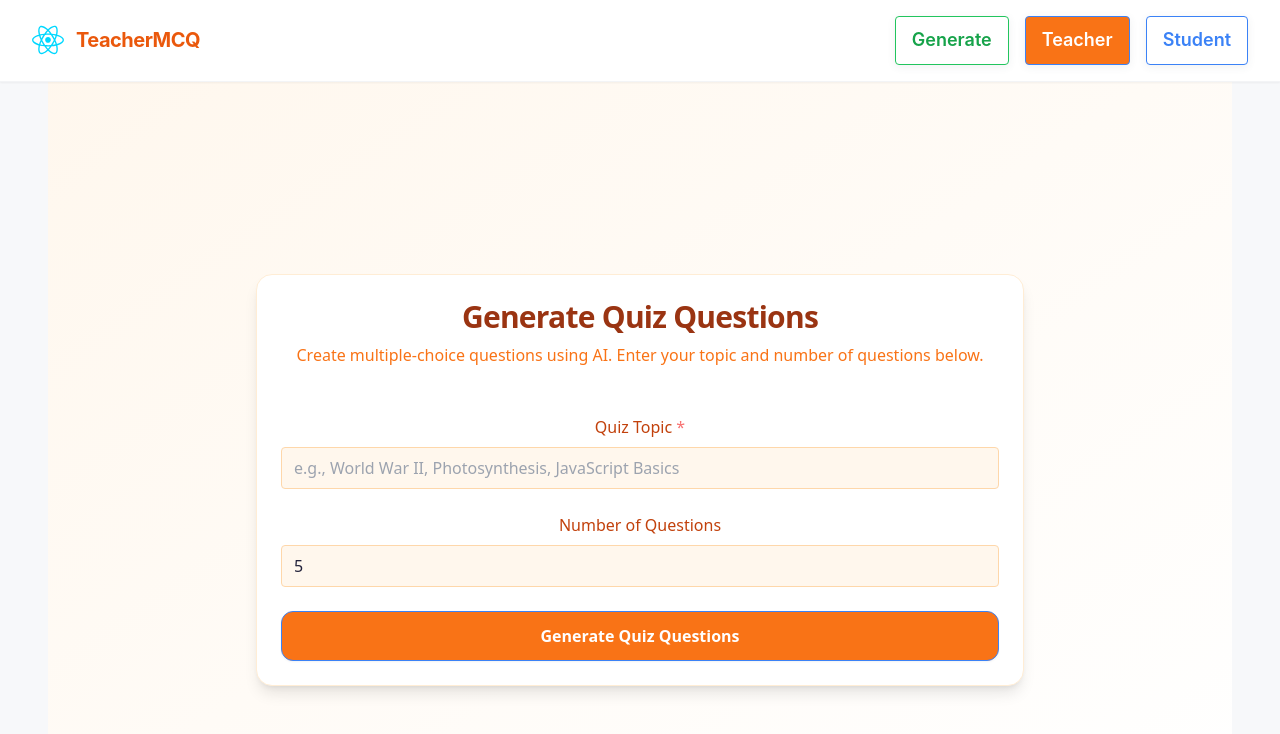
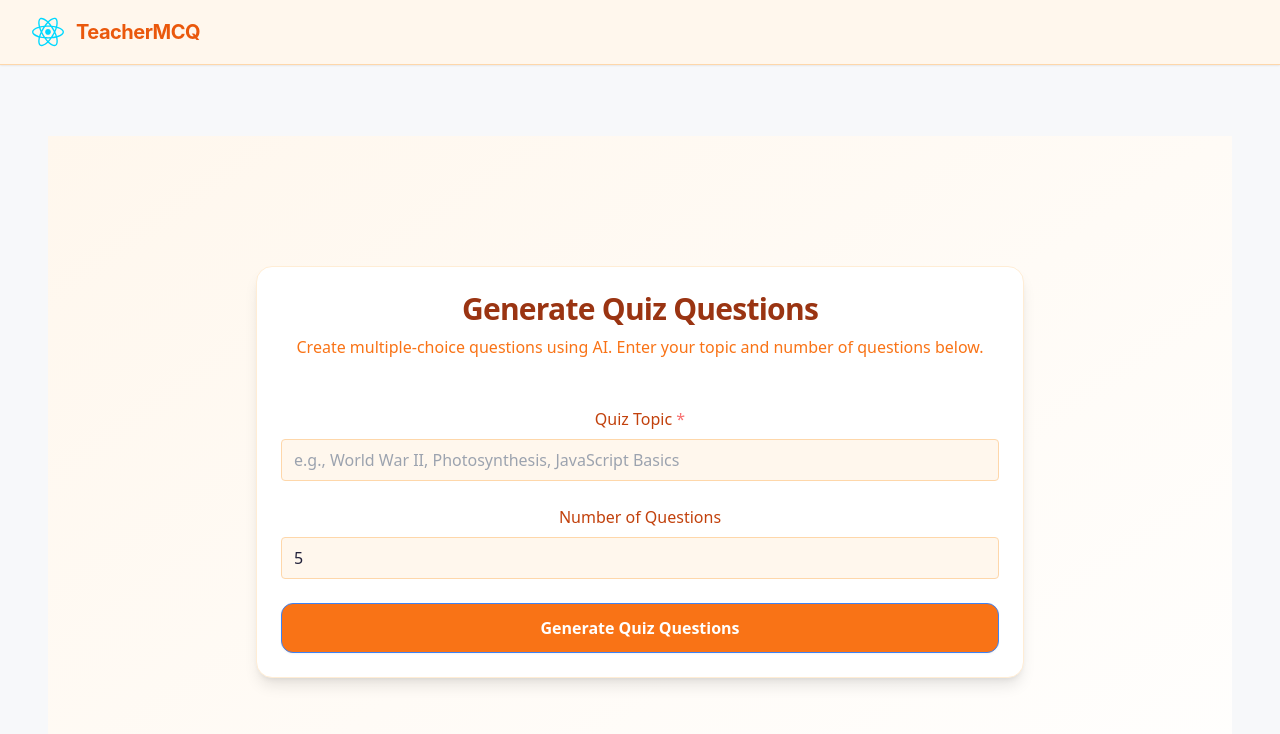
Before and after one commit to albe-martin/TeacherMCQ, a React (Vite) app: page / in a window 1280 px wide. Shown: the top 734 px of the page. Built offline with nearby package versions, Linux system fonts and the light colour scheme.

Commit message:
padding changes to make cards aligned

```diff
--- a/src/App.jsx
+++ b/src/App.jsx
@@ -23,7 +23,7 @@ function App() {
 
   // Landing page: only QuizGenerator
   const LandingPage = () => (
-    <div className="min-h-screen flex items-center justify-center px-4">
+    <div className="h-screen flex items-center justify-center px-4 pt-52 overflow-hidden">
       <div className="w-full max-w-full">
         <QuizGenerator onGenerate={handleGenerateQuiz} />
       </div>
@@ -44,6 +44,8 @@ function App() {
     </div>
   );
 
+  // Expose questions globally for Navbar logic
+  window.questions = questions;
   return (
     <>
       <Navbar mode={mode} setMode={setMode} />
--- a/src/Navbar.jsx
+++ b/src/Navbar.jsx
@@ -7,33 +7,41 @@ export default function Navbar({ mode, setMode }) {
   const navigate = useNavigate();
   const location = useLocation();
 
+  // Only show view buttons if questions exist and not on landing page
+  const showGenerate = location.pathname !== '/';
+  const showToggle = location.pathname === '/teacher' && window.questions && window.questions.length > 0;
   return (
-    <nav className="w-full flex items-center justify-between px-8 py-4 bg-white border-b border-gray-100 shadow-sm fixed top-0 left-0 z-30">
+    <nav className="w-full flex items-center justify-between px-8 py-4 bg-orange-50 border-b border-orange-200 shadow-sm fixed top-0 left-0 z-30">
       <div className="flex items-center gap-3">
-        {/* Logo placeholder, will change later */}
         <img src={reactLogo} alt="Logo" className="h-8 w-8" />
         <span className="font-bold text-xl text-orange-600 tracking-tight">TeacherMCQ</span>
       </div>
       <div className="flex items-center gap-4">
+        {showGenerate && (
           <button
-          className={`px-4 py-2 rounded font-semibold transition-colors focus:outline-none bg-white border border-green-500 text-green-600 hover:bg-green-100`}
+            className="px-4 py-2 rounded font-semibold transition-colors focus:outline-none bg-white border border-orange-500 text-orange-600 hover:bg-orange-100"
             onClick={() => navigate('/')}
           >
             Generate
           </button>
+        )}
+        {showToggle && (
+          <div className="flex items-center gap-0 bg-white border border-orange-200 rounded-full shadow px-1 py-1">
             <button
-          className={`px-4 py-2 rounded font-semibold transition-colors focus:outline-none ${mode === 'teacher' ? 'bg-orange-500 text-white' : 'bg-white border border-orange-500 text-orange-500'} hover:bg-orange-100`}
+              className={`px-4 py-2 rounded-full font-semibold transition-colors focus:outline-none ${mode === 'teacher' ? 'bg-orange-500 text-white' : 'bg-white text-orange-500'} hover:bg-orange-100`}
               onClick={() => setMode('teacher')}
             >
               Teacher
             </button>
             <button
-          className={`px-4 py-2 rounded font-semibold transition-colors focus:outline-none ${mode === 'student' ? 'bg-blue-500 text-white' : 'bg-white border border-blue-500 text-blue-500'} hover:bg-blue-100`}
+              className={`px-4 py-2 rounded-full font-semibold transition-colors focus:outline-none ${mode === 'student' ? 'bg-blue-500 text-white' : 'bg-white text-blue-500'} hover:bg-blue-100`}
               onClick={() => setMode('student')}
             >
               Student
             </button>
           </div>
+        )}
+      </div>
     </nav>
   );
 }
--- a/src/QuizGenerator.jsx
+++ b/src/QuizGenerator.jsx
@@ -60,7 +60,7 @@ function QuizGenerator({ onGenerate }) {
       </nav>
 
       {/* Main card, visually separated from navbar */}
-      <div className="flex-1 flex items-center justify-center pt-32 pb-8">
+      <div className="flex-1 flex items-center justify-center pt-32 pb-64">
         <Card className="w-full max-w-3xl bg-white border border-orange-100 shadow-lg rounded-2xl p-12 flex flex-col justify-center">
           <CardHeader>
             <h1 className="text-3xl font-bold mb-2 text-orange-800 font-sans tracking-tight">Generate Quiz Questions</h1>
```
Lines whose indentation alone changed are shown as unchanged.
